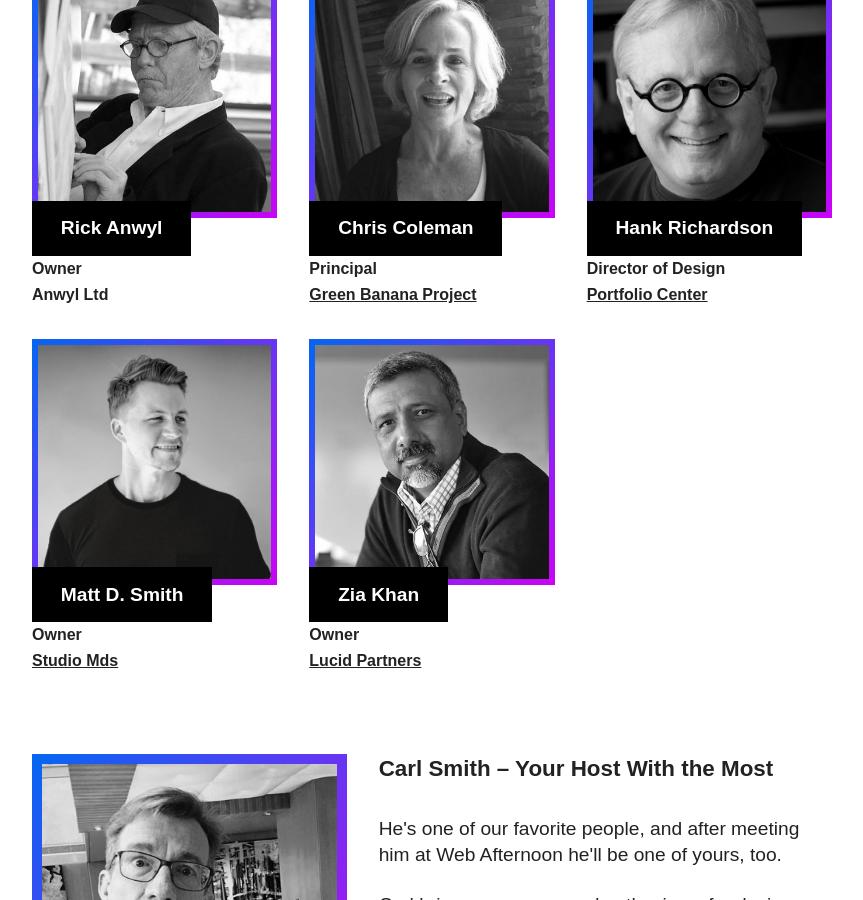
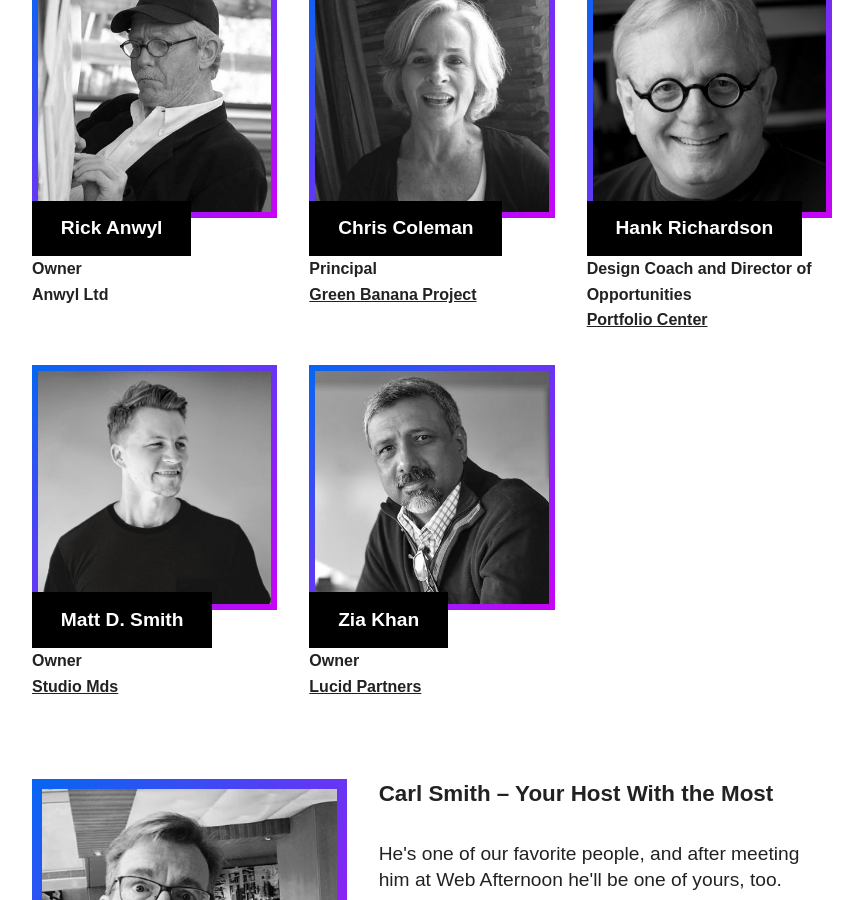
Before and after one commit to ninelabs/webafternoon, a Jekyll site: the page built from index.html, in a window 1280 px wide and 900 px high, scrolled down 3703 px. Shown: the whole window, without its empty margins (208-1071 px from the left). Built offline with Jekyll 4.4.1, drawn with Linux system fonts in a browser that asks for light colours; nearby versions of some CDN libraries.

Commit message:
Updated Hank's title

```diff
--- a/_data/panelists.yml
+++ b/_data/panelists.yml
@@ -37,7 +37,7 @@
   firstname: Hank
   slug: hank-richardson
   photo: /img/hankrichardson-bw.jpg
-  job-title: Director of Design
+  job-title: Design Coach and Director of Opportunities
   company: Portfolio Center
   company-website: http://portfoliocenter.edu
   bio: |
```
